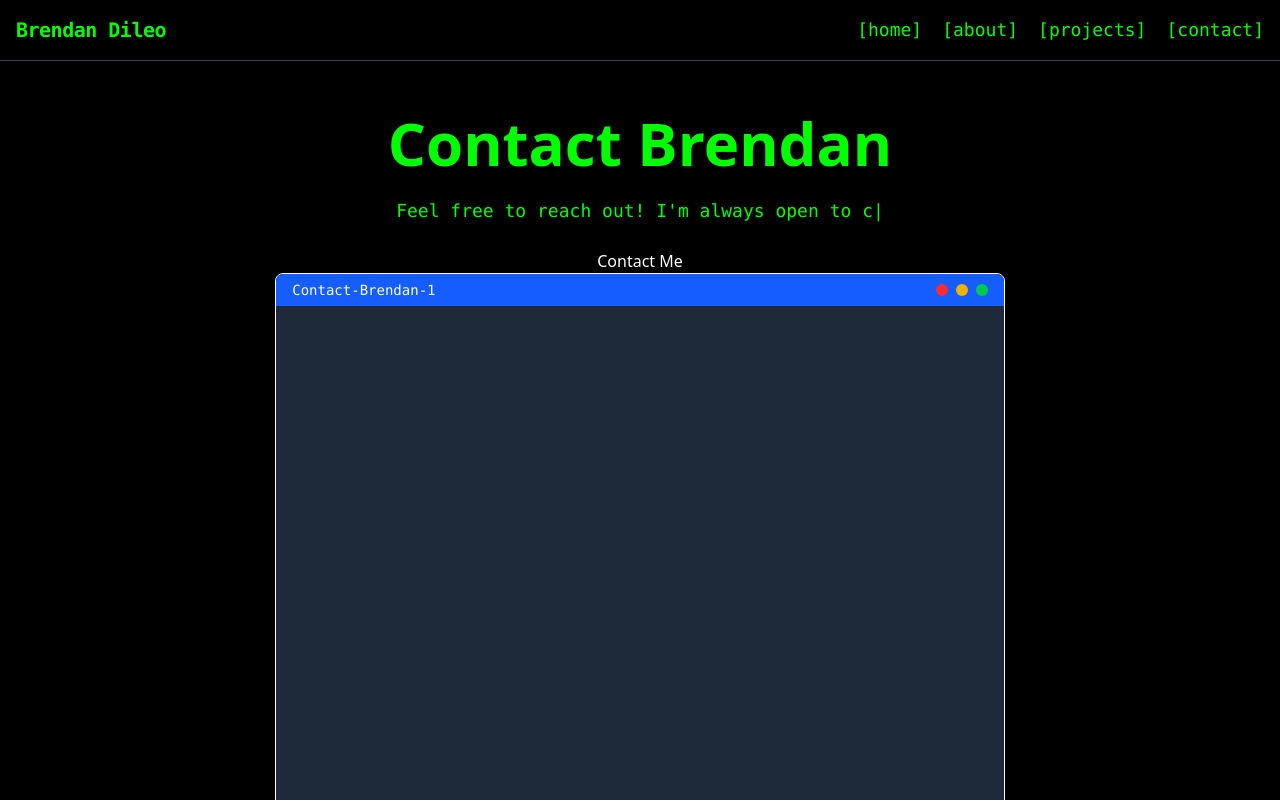
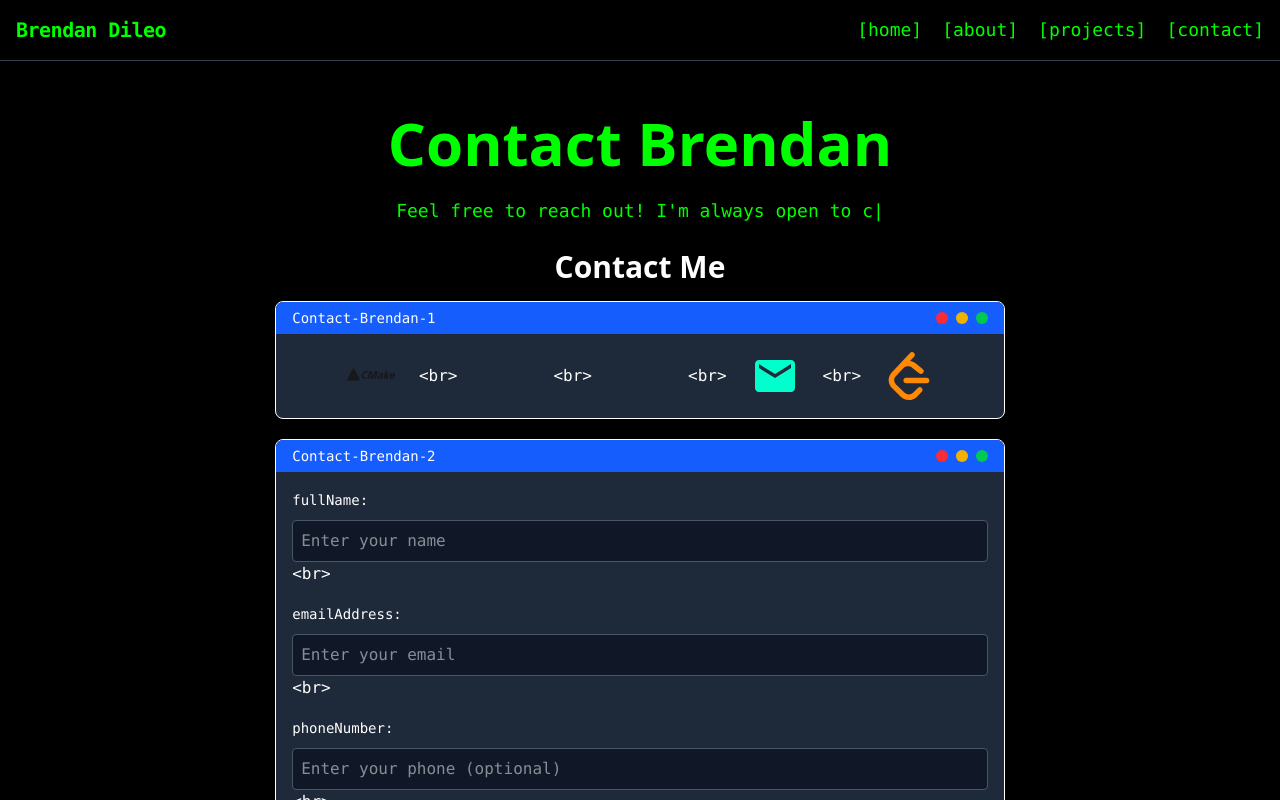
Before and after one commit to brendanddev/brendans-website, a React (Vite) app: page /contact in a window 1280 px wide. Shown: the top 800 px of the page. Built offline with nearby package versions, Linux system fonts and the light colour scheme.

Commit message:
Commit #47 - Adding Contact Info into Contact Page

```diff
--- a/src/pages/Contact.jsx
+++ b/src/pages/Contact.jsx
@@ -3,7 +3,8 @@
 // Brendan Dileo
 
 import { ReactTyped } from 'react-typed';
-
+import { MdEmail } from "react-icons/md";
+import { SiLeetcode } from "react-icons/si";
 
 const Contact = () => {
     return (
@@ -24,8 +25,10 @@ const Contact = () => {
                 />
             </div>
 
-            <h1 className='text-white'>Contact Me</h1>
-            <div className="w-3/5 h-[600px] bg-gray-800 rounded-lg shadow-lg flex flex-col border border-white overflow-hidden font-mono mb-5">
+            <h1 className="text-white text-3xl font-bold mb-4">Contact Me</h1>
+
+            <div className="w-3/5 h-[400] bg-gray-800 rounded-lg shadow-lg flex flex-col border border-white overflow-hidden font-mono mb-5">
+                {/* Header */}
                 <div className="h-8 bg-blue-600 flex items-center justify-between px-4 text-sm text-white">
                     <span>Contact-Brendan-1</span>
                     <div className="flex gap-2">
@@ -35,8 +38,34 @@ const Contact = () => {
                 </div>
             </div>
 
-                <div className="flex-1 p-4 overflow-y-auto text-white">
+            <div className="flex-1 p-4 overflow-y-auto text-white flex justify-center gap-6 items-center">
+                <a href="https://linkedin.com/in/yourprofile" target="_blank" rel="noopener noreferrer">
+                    <i className="devicon-github-original colored text-5xl"></i>
+                </a>
 
+                <p>&lt;br&gt;</p>
+
+                <a href="https://linkedin.com/in/yourprofile" target="_blank" rel="noopener noreferrer">
+                    <i className="devicon-linkedin-plain colored text-5xl"></i>
+                </a>
+
+                <p>&lt;br&gt;</p>
+
+                <a href="https://stackoverflow.com/users/yourprofile" target="_blank" rel="noopener noreferrer">
+                    <i className="devicon-stackoverflow-plain colored text-5xl"></i>
+                </a>
+
+                <p>&lt;br&gt;</p>
+
+                <a href="mailto:your-email@example.com">
+                    <span className="text-5xl text-[#00ffcc]"><MdEmail /></span>
+                </a>
+
+                <p>&lt;br&gt;</p>
+
+                <a href="https://leetcode.com/yourprofile" target="_blank" rel="noopener noreferrer">
+                    <span className="text-5xl text-orange-400"><SiLeetcode /></span>
+                </a>
             </div>
         </div>
 
```
Lines whose indentation alone changed are shown as unchanged.
